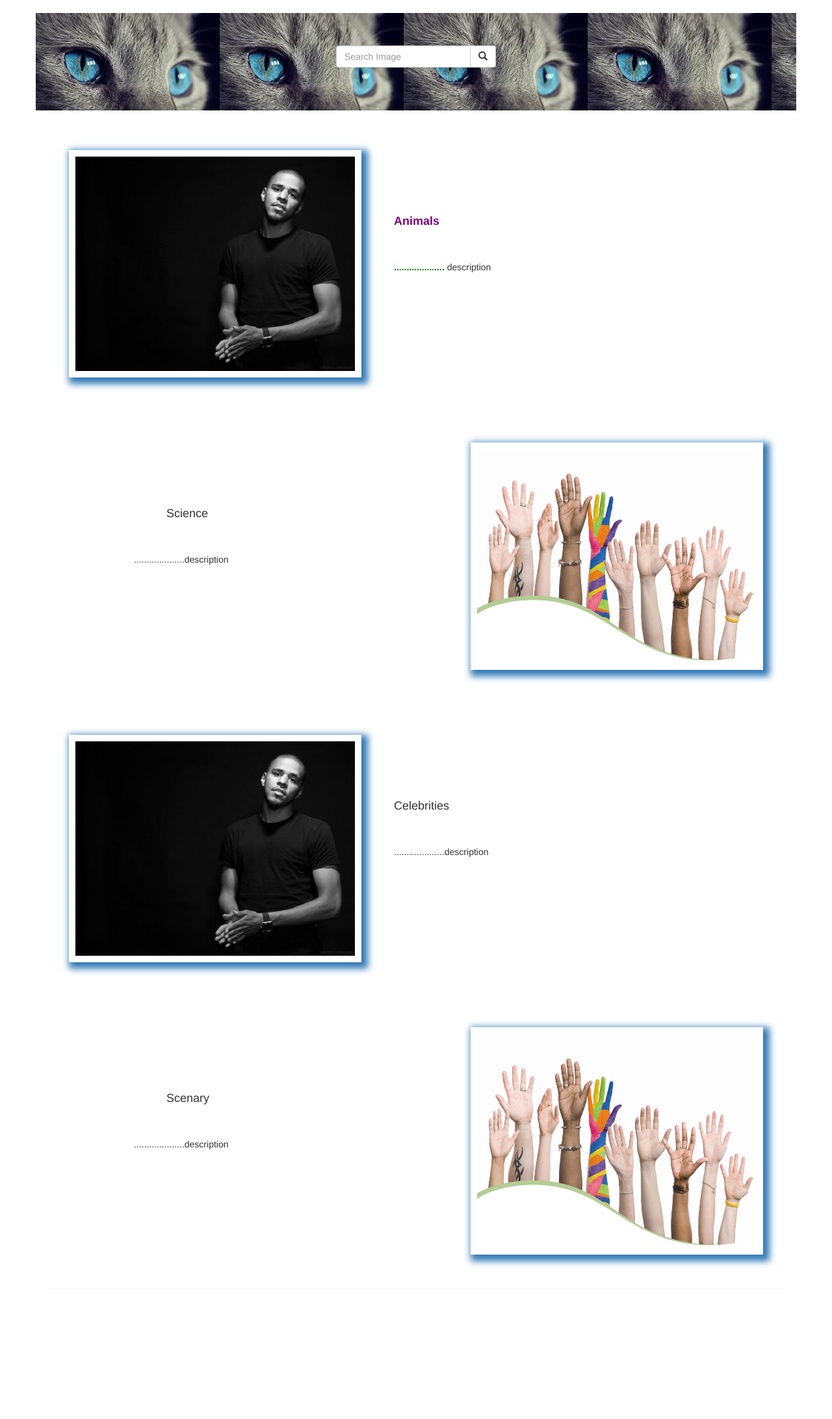
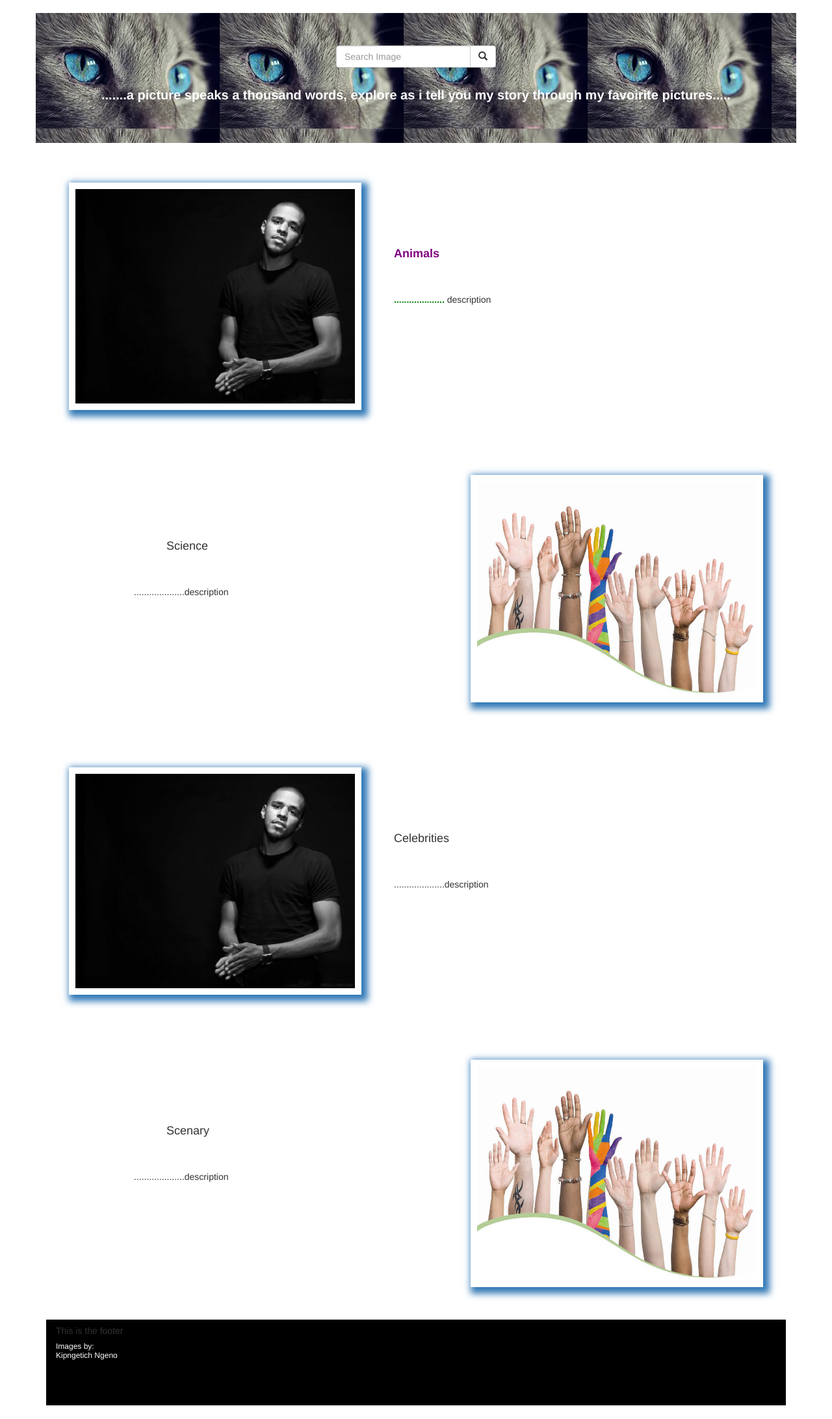
Before and after one commit to Kipngetich33/Potrait-HAll, a Django app: page / in a window 1280 px wide. Shown: the part 52-2236 px from the top of the page at 65% size. Before the commit the page ends 2001 px from the top, so only its background shows below. Run offline with Django 3.2, Linux system fonts and the light colour scheme; some libraries are stand-ins or nearby versions.

Commit message:
add styles to the index.html

```diff
--- a/potraitHall/potrait/templates/all-pics/base.html
+++ b/potraitHall/potrait/templates/all-pics/base.html
@@ -26,5 +26,8 @@
         <script src="https://ajax.googleapis.com/ajax/libs/jquery/3.2.1/jquery.min.js"></script>
      {% bootstrap_javascript %}
     {% endblock %}
+
+    {% include "footer.html" %}
+
 </body>
 </html>
--- a/potraitHall/potrait/templates/all-pics/home.html
+++ b/potraitHall/potrait/templates/all-pics/home.html
@@ -11,9 +11,11 @@
 {% block content %}
 {{block.super}}
 <div class="container">
-  <div class="row" style="background: url('/media/images/cat_FwPVUQw.jpg') ;height: 150px; text-align: center; margin-bottom:10px;">
+    <div class="row" style="background: url('/media/images/cat_FwPVUQw.jpg') ;height: 200px; text-align: center; margin-bottom:10px;">
+        <div class="row">
             <!-- Adding a search form  -->
-      <div class="col-xs-3 col-sm-3 col-md-4 col-lg-md-4 col-xl-md-4"></div>
+            <div class="col-xs-3 col-sm-3 col-md-4 col-lg-md-4 col-xl-md-4">
+            </div>
             <div class="col-xs-6 col-sm-6 col-md-4 col-lg-md-4 col-xl-md-4">
                 <form class="navbar-form" role="search" action="{% url 'search' %}" style="margin-top:50px;">
 
@@ -26,10 +28,15 @@
 
                 </form>
             </div>
-      <div class="col-xs-3 col-sm-3 col-md-4 col-lg-md-4 col-xl-md-4"></div>
+            <div class="col-xs-3 col-sm-3 col-md-4 col-lg-md-4 col-xl-md-4">
             </div>
-
-      <div class="panel" style="background-color:white;">
+        </div>
+        <div class="row">
+            <p style="color:white; font-weight:bolder; margin:20px; font-size:20px;text-align: center;">.......a picture speaks a thousand words, explore as i tell you my story through my favoirite pictures..... </p>
+        </div>
+    </div>
+    <!-- panel-->
+    <div class="panel" style="background-color:white ;">
         <div class="row">
             <a href="{% url 'categories' 1 %}" >
                 <img src="/media/images/jcole.jpg" style="float:left;box-shadow: 5px 5px 10px 5px ;
--- /dev/null
+++ b/potraitHall/potrait/templates/footer.html
@@ -0,0 +1,15 @@
+<!DOCTYPE html>
+<html lang="en">
+<head>
+
+  <meta charset="utf-8">
+  <meta name="viewport" content="width=device-width, initial-scale=1">
+</head>
+<body>
+<div class="container-fluid" style="background-color:black;">
+    <h5>This is the footer</h5>
+    <h6 style="color:white;">Images by:<br> Kipngetich Ngeno</h6>
+    <br><br><br>
+</div>
+</body>
+</html>
```
Lines whose indentation alone changed are shown as unchanged.
